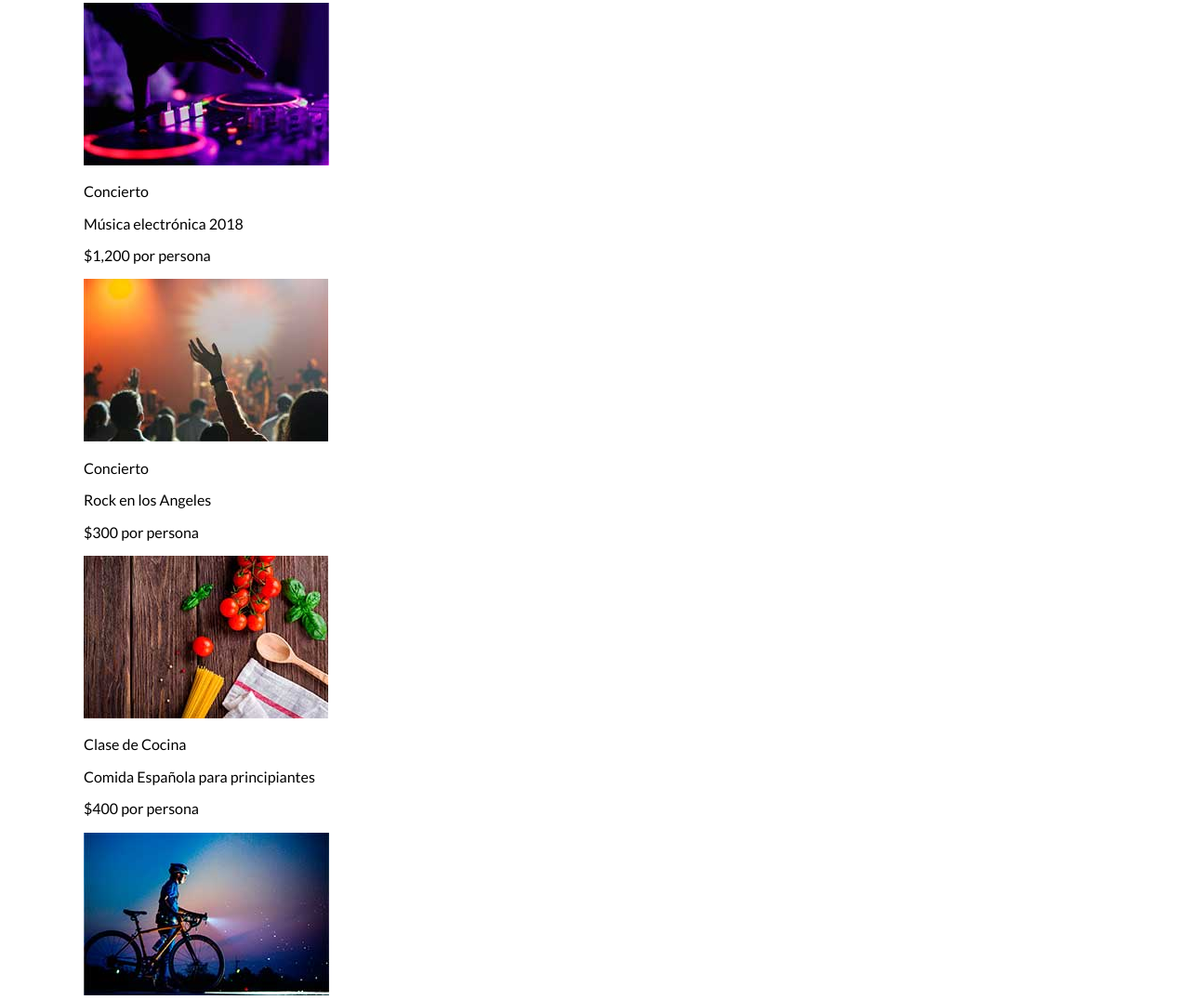
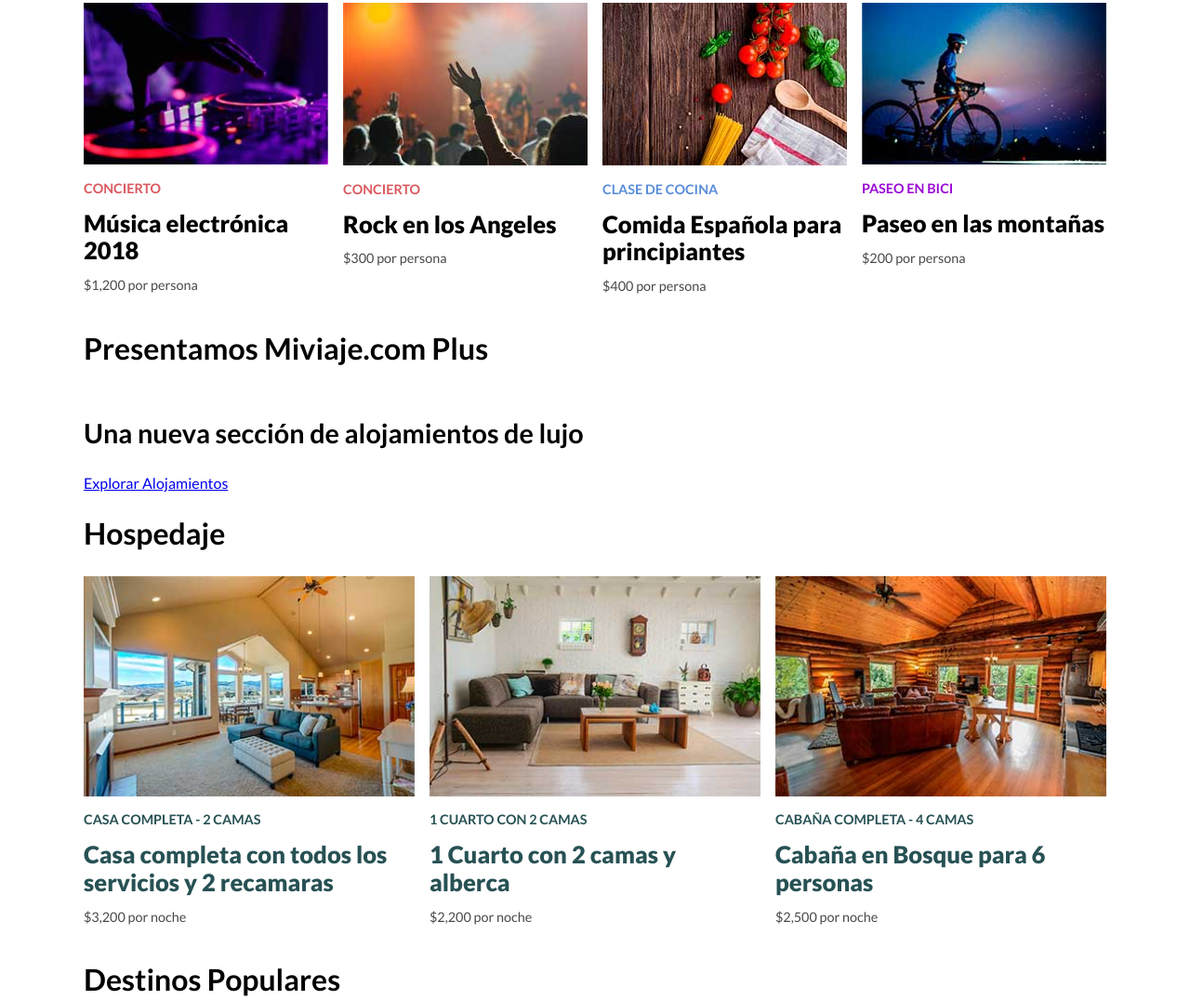
Before and after one commit to developaul/airbnbdesign-grid, a website: page index.html in a window 1280 px wide. Shown: the part 887-1963 px from the top of the page at 93% size. Drawn offline with nearby package versions, Linux system fonts and the light colour scheme.

Commit message:
cards finished

```diff
--- a/scss/_custom.scss
+++ b/scss/_custom.scss
@@ -28,6 +28,22 @@ h3 {
 .contenedor {
     max-width: 1100px;
     margin: 0 auto;
+}
+
+.hospedaje {
+    color: $hospedaje;
+}
+
+.concierto {
+    color: $concierto;
+}
+
+.clase {
+    color: $clase;
+}
+
+.paseo {
+    color: $paseo;
 }
 
 
@@ -123,3 +139,33 @@ h3 {
         }
     }
 }
+
+
+// Cotenido Principal
+// Cards
+.contenedor-cards {
+    display: grid;
+    grid-template-columns: repeat( auto-fit, minmax( 250px, 1fr ) );
+    grid-column-gap: 1rem;
+}
+
+.card img {
+    width: 100%;
+}
+
+.info .categoria {
+    text-transform: uppercase;
+    font-size: .9rem;
+    font-weight: 700;
+}
+
+.info .titulo {
+    font-size: 1.6rem;
+    font-weight: 900;
+    margin: 0;
+}
+
+.info .precio {
+    color: $oscuro;
+    font-size: .9rem;
+}
```
Also changed, not shown: css/app.css.
